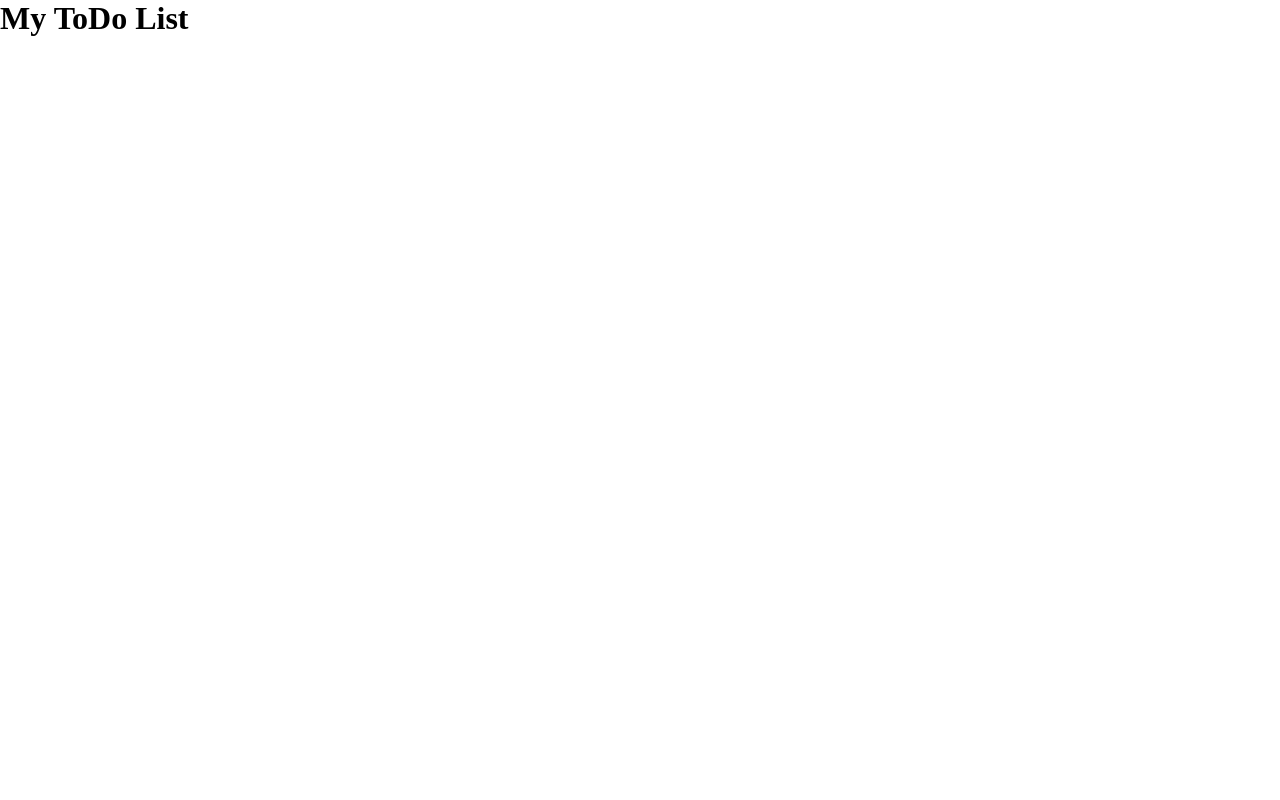
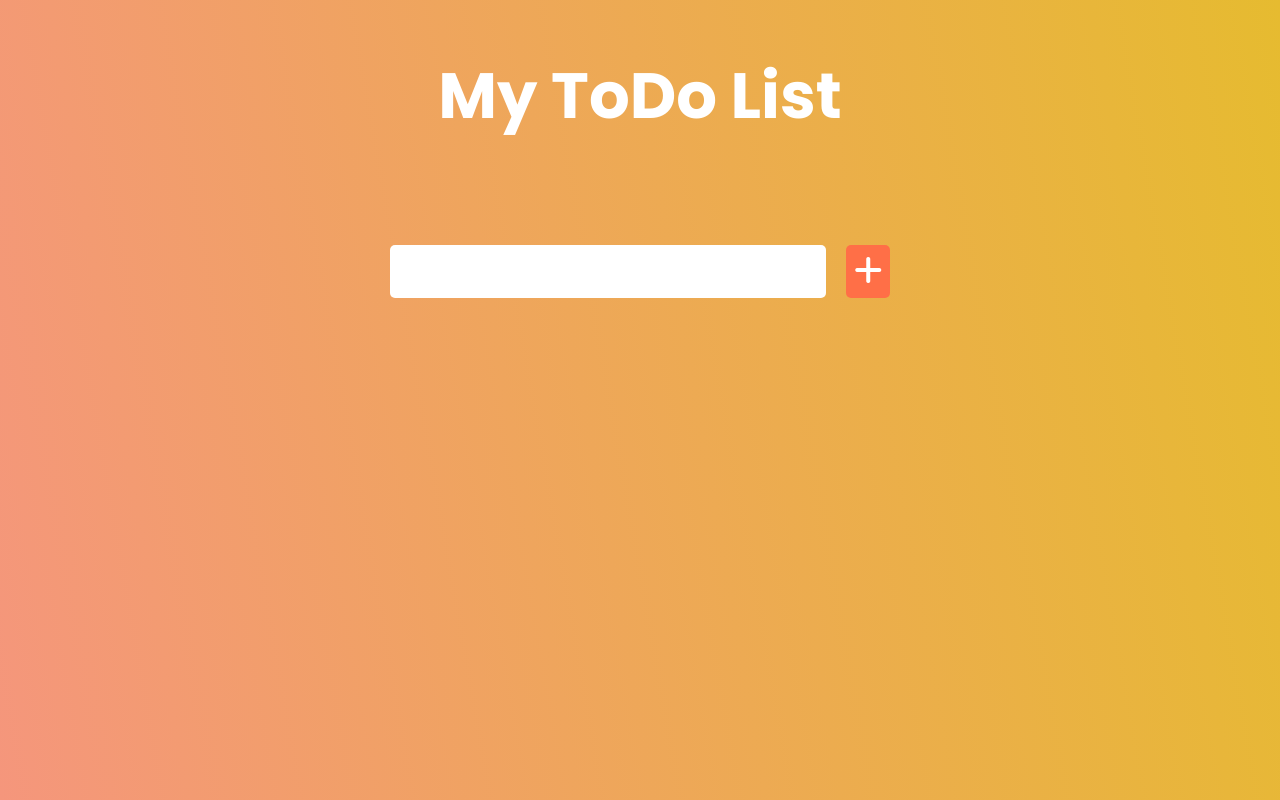
Before and after one commit to acecoder7/TODO-ps, a plain HTML site: page index.html in a window 1280 px wide. Drawn offline with Linux system fonts and the light colour scheme.

Commit message:
header and form done

```diff
--- a/index.html
+++ b/index.html
@@ -4,6 +4,13 @@
     <meta charset="UTF-8" />
     <meta name="viewport" content="width=device-width, initial-scale=1.0" />
     <title>ToDo App</title>
+    <link rel="preconnect" href="https://fonts.googleapis.com" />
+    <link rel="preconnect" href="https://fonts.gstatic.com" crossorigin />
+    <link rel="stylesheet" href="https://cdnjs.cloudflare.com/ajax/libs/font-awesome/6.5.2/css/all.min.css" integrity="sha512-SnH5WK+bZxgPHs44uWIX+LLJAJ9/2PkPKZ5QiAj6Ta86w+fsb2TkcmfRyVX3pBnMFcV7oQPJkl9QevSCWr3W6A==" crossorigin="anonymous" referrerpolicy="no-referrer" />
+    <link
+      href="https://fonts.googleapis.com/css2?family=Poppins:ital,wght@0,100;0,200;0,300;0,400;0,500;0,600;0,700;0,800;0,900;1,100;1,200;1,300;1,400;1,500;1,600;1,700;1,800;1,900&display=swap"
+      rel="stylesheet"
+    />
     <link rel="stylesheet" href="style.css" />
   </head>
   <body>
@@ -12,5 +19,18 @@
       <h1>My ToDo List</h1>
     </header>
     <!-- end of header section -->
+
+    <!-- start of Add Todo Form -->
+     <form>
+        <div>
+            <input type="text" />
+            <button>
+                <i class="fa-solid fa-plus"></i>
+            </button>
+        </div>
+     </form>
+    <!-- end of Add Todo Form -->
+
+
   </body>
 </html>
--- a/style.css
+++ b/style.css
@@ -3,3 +3,37 @@
     padding: 0;
     box-sizing: border-box;
 }
+
+body {
+    font-family: 'Poppins', sans-serif;
+    background: linear-gradient(260deg, #e6bb30, #f5967c);
+    min-height: 100vh;
+    color: #fff;
+}
+
+header{
+    font-size: 2rem;
+    text-align: center;
+    padding: 3rem 0rem;
+}
+
+form {
+    display: grid;
+    justify-content: center;
+    align-content: center;
+    min-height: 20vh;
+}
+
+form input, form button {
+    padding: 0.5rem;
+    font-size: 2rem;
+    border: 0px;
+    background: #fff;
+    border-radius: 5px;
+}
+
+form button {
+    background: #ff6f47;
+    color: #fff;
+    margin-left: 1rem;
+}
```
